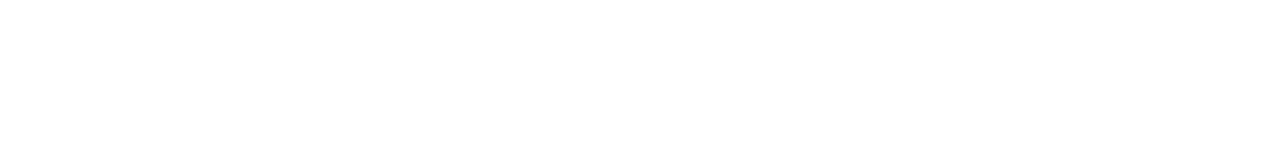
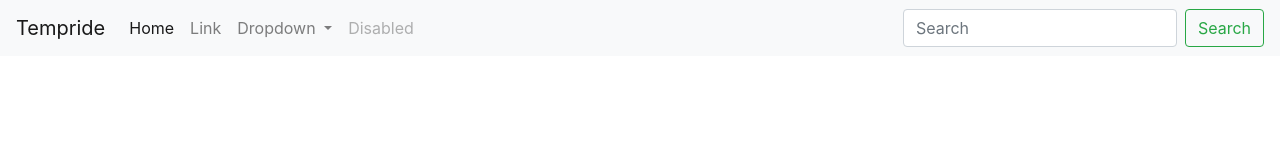
Before and after one commit to gilbert-256/Refactory-samson, a plain HTML site: page contact.html in a window 1280 px wide. Drawn offline with Linux system fonts and the light colour scheme.

Commit message:
Working with git

```diff
--- a/contact.html
+++ b/contact.html
@@ -4,9 +4,48 @@
     <meta charset="UTF-8">
     <meta name="viewport" content="width=device-width, initial-scale=1.0">
     <meta http-equiv="X-UA-Compatible" content="ie=edge">
-    <title>Document</title>
+    <link rel="stylesheet" href="style.css">
+    <link rel="stylesheet" href="css/bootstrap.css">
+    <link rel="stylesheet" href="">
+    <title>practice-web</title>
 </head>
 <body>
+    <nav class="navbar navbar-expand-lg navbar-light bg-light">
+        <a class="navbar-brand" href="#">Tempride</a>
+        <button class="navbar-toggler" type="button" data-toggle="collapse" data-target="#navbarSupportedContent" aria-controls="navbarSupportedContent" aria-expanded="false" aria-label="Toggle navigation">
+          <span class="navbar-toggler-icon"></span>
+        </button>
 
+        <div class="collapse navbar-collapse" id="navbarSupportedContent">
+          <ul class="navbar-nav mr-auto">
+            <li class="nav-item active">
+              <a class="nav-link" href="#">Home <span class="sr-only">(current)</span></a>
+            </li>
+            <li class="nav-item">
+              <a class="nav-link" href="#">Link</a>
+            </li>
+            <li class="nav-item dropdown">
+              <a class="nav-link dropdown-toggle" href="#" id="navbarDropdown" role="button" data-toggle="dropdown" aria-haspopup="true" aria-expanded="false">
+                Dropdown
+              </a>
+              <div class="dropdown-menu" aria-labelledby="navbarDropdown">
+                <a class="dropdown-item" href="about.html">About us</a>
+                <a class="dropdown-item" href="contact.html">Contact Us</a>
+                <div class="dropdown-divider"></div>
+                <a class="dropdown-item" href="#">Something else here</a>
+              </div>
+            </li>
+            <li class="nav-item">
+              <a class="nav-link disabled" href="#" tabindex="-1" aria-disabled="true">Disabled</a>
+            </li>
+          </ul>
+          <form class="form-inline my-2 my-lg-0">
+            <input class="form-control mr-sm-2" type="search" placeholder="Search" aria-label="Search">
+            <button class="btn btn-outline-success my-2 my-sm-0" type="submit">Search</button>
+          </form>
+        </div>
+      </nav>
+<script src="js/jquery-3.4.1.js"></script>
+<script src="js/bootstrap.js"></script>
 </body>
-</html>
+ </html>
```
Also changed, not shown: index.html (+3 -3 lines), samson.txt.
